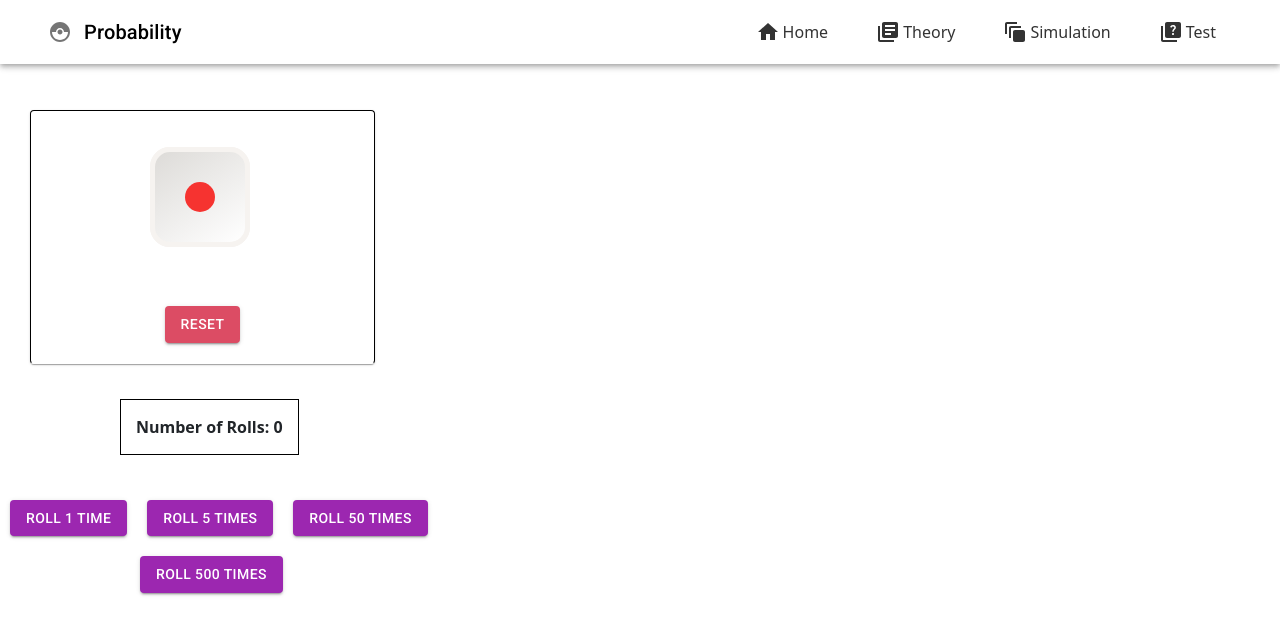
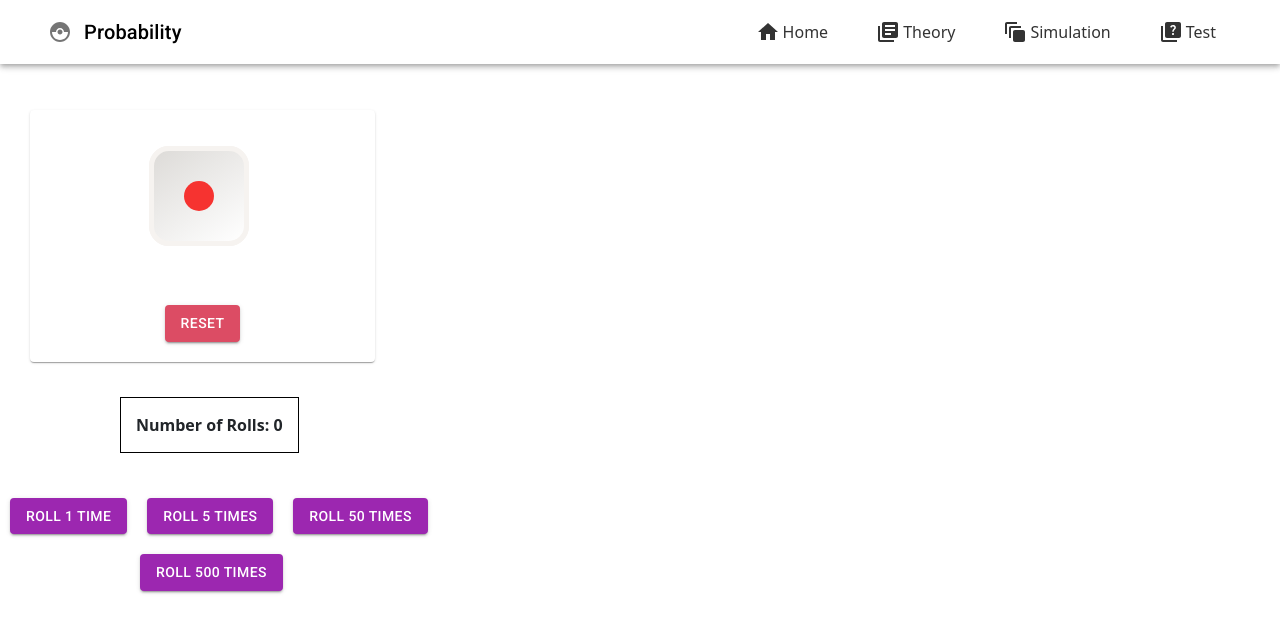
Before and after one commit to vedantkesharia/vedant1_cdac, a React (Create React App) app: page /simulation3 in a window 1280 px wide. Shown: the top 634 px of the page. Built offline with nearby package versions, Linux system fonts and the light colour scheme.

Commit message:
new2 commit 2nd july

```diff
--- a/src/components/Simulation3.jsx
+++ b/src/components/Simulation3.jsx
@@ -104,7 +104,7 @@ const Simulation3 = () => {
           maxWidth: 345,
           marginTop: '46px',
           marginLeft: '30px',
-          border: '1px solid black', // Added border style
+          // border: '1px solid black', // Added border style
           borderBottomColor: 'white',
           marginBottom: '15px',
         }}
```
